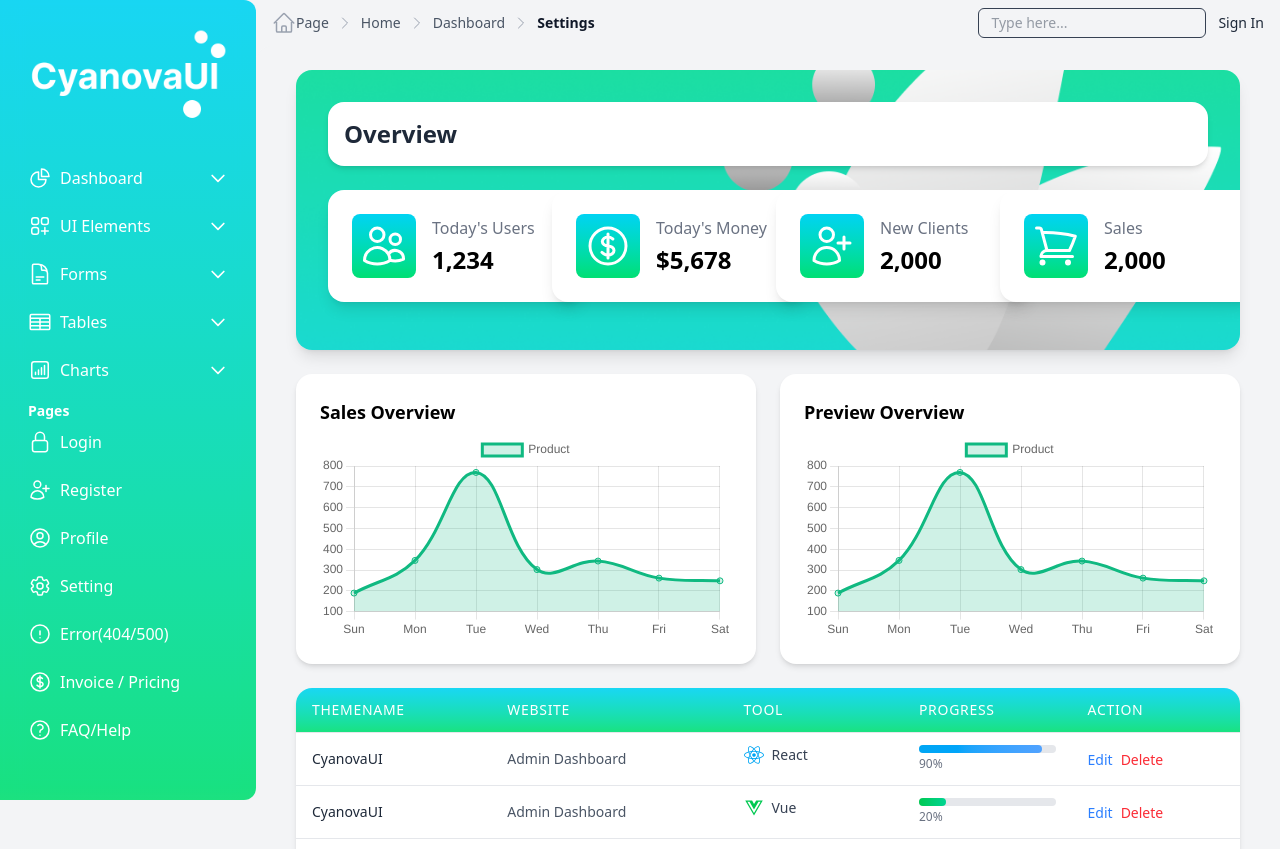
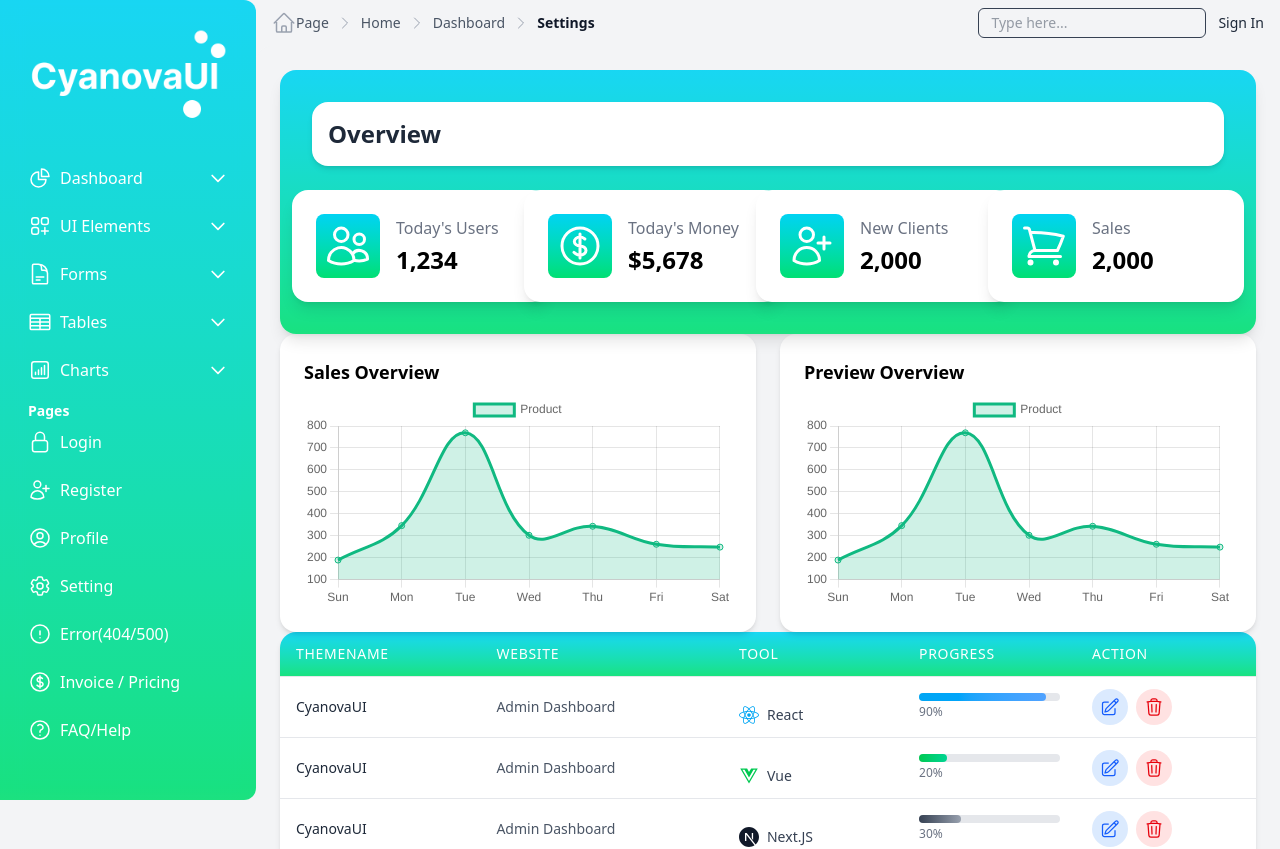
Before and after one commit to GuitarNoa/my-wdashboard-rejs, a React (Vite) app: page / in a window 1280 px wide. Shown: the top 849 px of the page. Built offline with nearby package versions, Linux system fonts and the light colour scheme.

Commit message:
Update DefaultLayout Dashborad Ico

```diff
--- a/index.html
+++ b/index.html
@@ -2,7 +2,7 @@
 <html lang="en">
   <head>
     <meta charset="UTF-8" />
-    <link rel="icon" type="image/svg+xml" href="/vite.svg" />
+    <link rel="icon" type="image/svg+xml" href="/favicon.ico" />
     <meta name="viewport" content="width=device-width, initial-scale=1.0" />
     <link rel="preconnect" href="https://fonts.googleapis.com" />
     <link rel="preconnect" href="https://fonts.gstatic.com" crossorigin />
@@ -10,7 +10,7 @@
       href="https://fonts.googleapis.com/css2?family=Inter:ital,opsz,wght@0,14..32,100..900;1,14..32,100..900&display=swap"
       rel="stylesheet"
     />
-    <title>MetreeUI</title>
+    <title>CyanovaUI</title>
   </head>
   <body>
     <div id="root"></div>
--- a/src/layouts/DefaultLayout.jsx
+++ b/src/layouts/DefaultLayout.jsx
@@ -12,7 +12,7 @@ export default function DefaultLayout({ children }) {
       <Sidebar />
       {/* Main Content */}
       <div className="flex flex-col flex-1 md:ml-64">
-        <Header className="w=full" />
+        <Header />
         {/* Header */}
         {/* Page Content */}
         <main className="flex-1 p-4 md:p-6 bg-gray-100 rounded-tl-2xl">
--- a/src/pages/Dashborad.jsx
+++ b/src/pages/Dashborad.jsx
@@ -13,18 +13,19 @@ import {
   PointElement,
 } from "chart.js";
 import { Line } from "react-chartjs-2";
-import StatisticsCard from "../components/StatisticsCard";
 import { faker } from "@faker-js/faker";
 import {
   CurrencyDollarIcon,
   ShoppingCartIcon,
   UsersIcon,
   UserPlusIcon,
+  PencilSquareIcon,
+  TrashIcon,
 } from "@heroicons/react/24/outline";
-
 import { FaReact, FaVuejs, FaAngular } from "react-icons/fa";
 import { SiNextdotjs } from "react-icons/si";
 
+import StatisticsCard from "../components/StatisticsCard";
 import bgImage from "../assets/Page-g1.png";
 
 // Register Chart.js Modules
@@ -40,6 +41,23 @@ ChartJS.register(
   PointElement
 );
 
+// ─── CONSTANTS ──────────────────────────────────────────────
+const TABLE_HEADERS = ["Themename", "Website", "Tool", "Progress", "Action"];
+const TOOL_ICONS = {
+  React: <FaReact className="text-sky-500 w-5 h-5" />,
+  Vue: <FaVuejs className="text-green-500 w-5 h-5" />,
+  "Next.JS": <SiNextdotjs className="text-gray-900 w-5 h-5" />,
+  Angular: <FaAngular className="text-red-500 w-5 h-5" />,
+};
+const TOOL_COLORS = {
+  React: "bg-gradient-to-r from-sky-500 to-blue-400",
+  Vue: "bg-gradient-to-r from-green-500 to-emerald-400",
+  "Next.JS": "bg-gradient-to-r from-gray-700 to-gray-400",
+  Angular: "bg-gradient-to-r from-red-500 to-orange-400",
+  default: "bg-gradient-to-r from-gray-300 to-gray-200",
+};
+
+// ─── COMPONENT ──────────────────────────────────────────────
 export default function Dashboard() {
   // Chart data
   const lineData = {
@@ -58,37 +76,7 @@ export default function Dashboard() {
     ],
   };
 
-  // ฟังก์ชันเลือก Icon ตาม Tool
-  const getToolIcon = (tool) => {
-    switch (tool) {
-      case "React":
-        return <FaReact className="text-sky-500 w-5 h-5" />;
-      case "Vue":
-        return <FaVuejs className="text-green-500 w-5 h-5" />;
-      case "Next.JS":
-        return <SiNextdotjs className="text-gray-900 w-5 h-5" />;
-      case "Angular":
-        return <FaAngular className="text-red-500 w-5 h-5" />;
-      default:
-        return null;
-    }
-  };
-  const getProgressBarColor = (tool) => {
-    switch (tool) {
-      case "React":
-        return "bg-gradient-to-r from-sky-500 to-blue-400"; // React → ฟ้า
-      case "Vue":
-        return "bg-gradient-to-r from-green-500 to-emerald-400"; // Vue → เขียว
-      case "Next.JS":
-        return "bg-gradient-to-r from-gray-700 to-gray-400"; // Next.js → เทา
-      case "Angular":
-        return "bg-gradient-to-r from-red-500 to-orange-400"; // Angular → แดง-ส้ม
-      default:
-        return "bg-gradient-to-r from-gray-300 to-gray-200"; // Default → เทาอ่อน
-    }
-  };
-
-  // ข้อมูล Project Website
+  // Project data
   const [projects, setProjects] = useState([
     {
       id: 1,
@@ -141,33 +129,35 @@ export default function Dashboard() {
     },
   ]);
 
-  // ฟังก์ชันลบ Project
   const handleDelete = (id) => {
-    setProjects(projects.filter((project) => project.id !== id));
+    setProjects((prev) => prev.filter((p) => p.id !== id));
   };
 
+  // ─── HELPERS ─────────────────────────────────────────────
+  const getToolIcon = (tool) => TOOL_ICONS[tool] || null;
+  const getProgressBarColor = (tool) =>
+    TOOL_COLORS[tool] || TOOL_COLORS.default;
+
+  // ─── RENDER ──────────────────────────────────────────────
   return (
     <DefaultLayout>
       <main>
-        <div className="h-full px-2 sm:px-4 space-y-4 sm:space-y-6">
+        <div className="h-full">
           {/* Hero Section */}
           <div
-            className="relative w-full rounded-2xl overflow-hidden shadow-lg
-                       p-4 sm:p-6 md:p-8
-                       min-h-[180px] sm:min-h-[220px] md:min-h-[280px]
-                       bg-cover bg-center"
-            style={{ backgroundImage: `url(${bgImage})` }}
+            className="relative rounded-2xl bg-gradient-to-t from-green-400/90 to-cyan-400/90
+             overflow-hidden shadow-lg p-4 sm:p-6 md:p-8 bg-cover bg-center"
           >
             {/* Title Bar */}
-            <div className="relative flex flex-col sm:flex-row sm:items-center sm:justify-between gap-3 p-4 bg-white rounded-2xl shadow-md">
+            <div className="flex items-center justify-between bg-white rounded-2xl shadow-md p-4">
               <h1 className="text-xl sm:text-2xl font-bold text-gray-800">
                 Overview
               </h1>
             </div>
 
             {/* Statistic Cards */}
-            <div className="relative z-10 mt-4 sm:mt-6">
-              <div className="grid grid-cols-1 sm:grid-cols-2 lg:grid-cols-4 gap-4">
+            <div className="mt-6 max-w-7xl mx-auto">
+              <div className="grid grid-cols-1 sm:grid-cols-2 lg:grid-cols-4 gap-4 justify-items-center">
                 <StatisticsCard
                   icon={UsersIcon}
                   title="Today's Users"
@@ -194,18 +184,17 @@ export default function Dashboard() {
 
           {/* Charts Section */}
           <div className="grid grid-cols-1 lg:grid-cols-2 gap-4 md:gap-6">
-            <div className="bg-white rounded-2xl shadow-md p-4 sm:p-6">
+            {["Sales Overview", "Preview Overview"].map((title) => (
+              <div
+                key={title}
+                className="bg-white rounded-2xl shadow-md p-4 sm:p-6"
+              >
                 <h3 className="font-semibold mb-2 text-base md:text-lg">
-                Sales Overview
+                  {title}
                 </h3>
                 <Line data={lineData} />
               </div>
-            <div className="bg-white rounded-2xl shadow-md p-4 sm:p-6">
-              <h3 className="font-semibold mb-2 text-base md:text-lg">
-                Preview Overview
-              </h3>
-              <Line data={lineData} />
-            </div>
+            ))}
           </div>
 
           {/* Data Table Section */}
@@ -213,16 +202,14 @@ export default function Dashboard() {
             <table className="min-w-full divide-y divide-gray-200 text-sm">
               <thead className="bg-gradient-to-t from-green-400/90 to-cyan-400/90">
                 <tr>
-                  {["Themename", "Website", "Tool", "Progress", "Action"].map(
-                    (title) => (
+                  {TABLE_HEADERS.map((header) => (
                     <th
-                        key={title}
+                      key={header}
                       className="px-3 sm:px-4 py-3 text-left font-medium text-white uppercase tracking-wider text-xs sm:text-sm"
                     >
-                        {title}
+                      {header}
                     </th>
-                    )
-                  )}
+                  ))}
                 </tr>
               </thead>
               <tbody className="bg-white divide-y divide-gray-200">
@@ -231,27 +218,20 @@ export default function Dashboard() {
                     key={project.id}
                     className="hover:bg-gray-50 transition-colors duration-200"
                   >
-                    {/* Name */}
                     <td className="px-3 sm:px-4 py-3 whitespace-nowrap font-medium text-gray-800">
                       {project.themename}
                     </td>
-
-                    {/* Website */}
                     <td className="px-3 sm:px-4 py-3 whitespace-nowrap text-gray-600">
                       {project.website}
                     </td>
-
-                    {/* Tool + Icon */}
                     <td className="px-3 sm:px-4 py-3 whitespace-nowrap flex items-center gap-2">
                       {getToolIcon(project.tool)}
                       <span className="text-gray-700">{project.tool}</span>
                     </td>
-
-                    {/* Progress Bar */}
                     <td className="px-3 sm:px-4 py-3 whitespace-nowrap">
                       <div className="w-full bg-gray-200 rounded-full h-2">
                         <div
-                          className={`h-2 rounded-full transition-all duration-300 ${getProgressBarColor(
+                          className={`h-2 rounded-full ${getProgressBarColor(
                             project.tool
                           )}`}
                           style={{ width: project.process }}
@@ -261,17 +241,19 @@ export default function Dashboard() {
                         {project.process}
                       </span>
                     </td>
-
-                    {/* Action Buttons */}
                     <td className="px-3 sm:px-4 py-3 whitespace-nowrap flex flex-col sm:flex-row gap-2">
-                      <button className="text-blue-500 hover:underline">
-                        Edit
+                      <button
+                        className="p-2 rounded-full bg-blue-100 text-blue-600 hover:bg-blue-200 hover:text-blue-800 transition"
+                        title="Edit"
+                      >
+                        <PencilSquareIcon className="w-5 h-5" />
                       </button>
                       <button
-                        className="text-red-500 hover:underline"
+                        className="p-2 rounded-full bg-red-100 text-red-600 hover:bg-red-200 hover:text-red-800 transition"
+                        title="Delete"
                         onClick={() => handleDelete(project.id)}
                       >
-                        Delete
+                        <TrashIcon className="w-5 h-5" />
                       </button>
                     </td>
                   </tr>
```
Also changed, not shown: 1 other file (tests, documents, lock files or other folders). Lines whose indentation alone changed are shown as unchanged.
